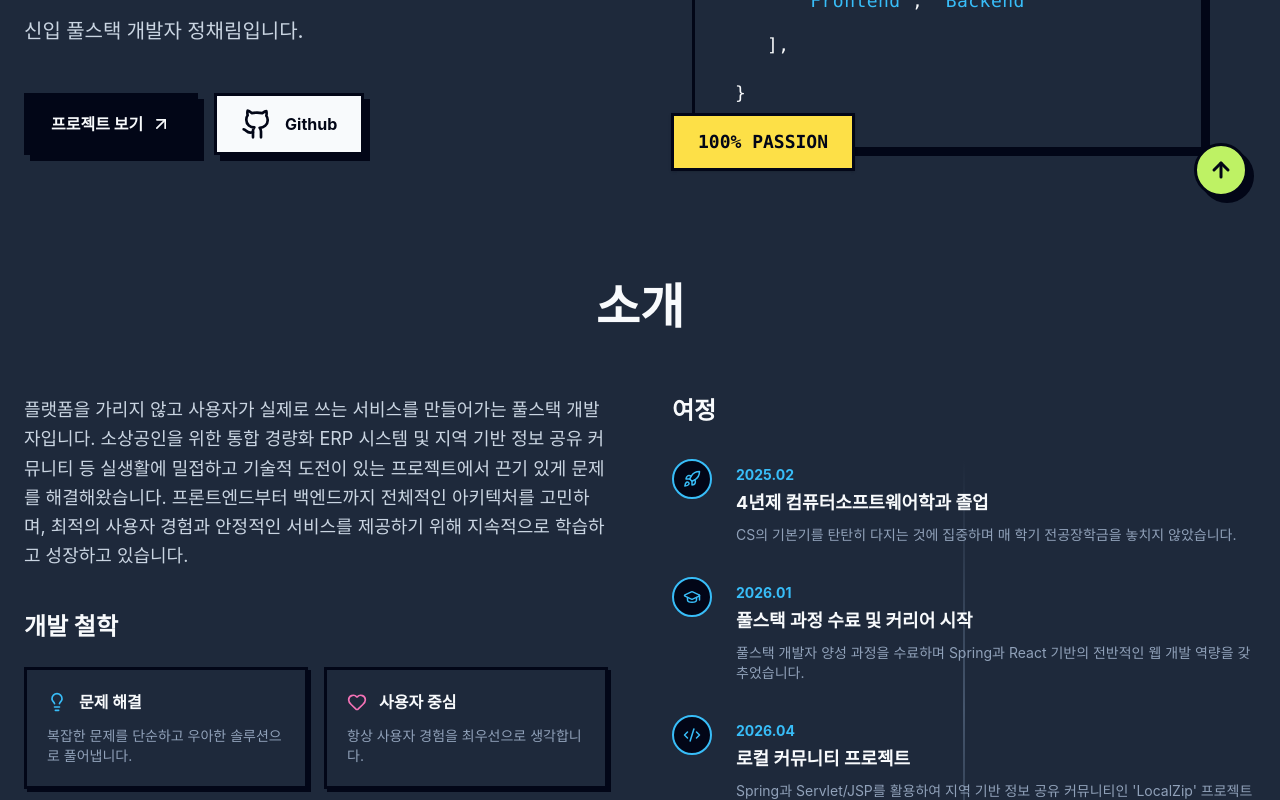
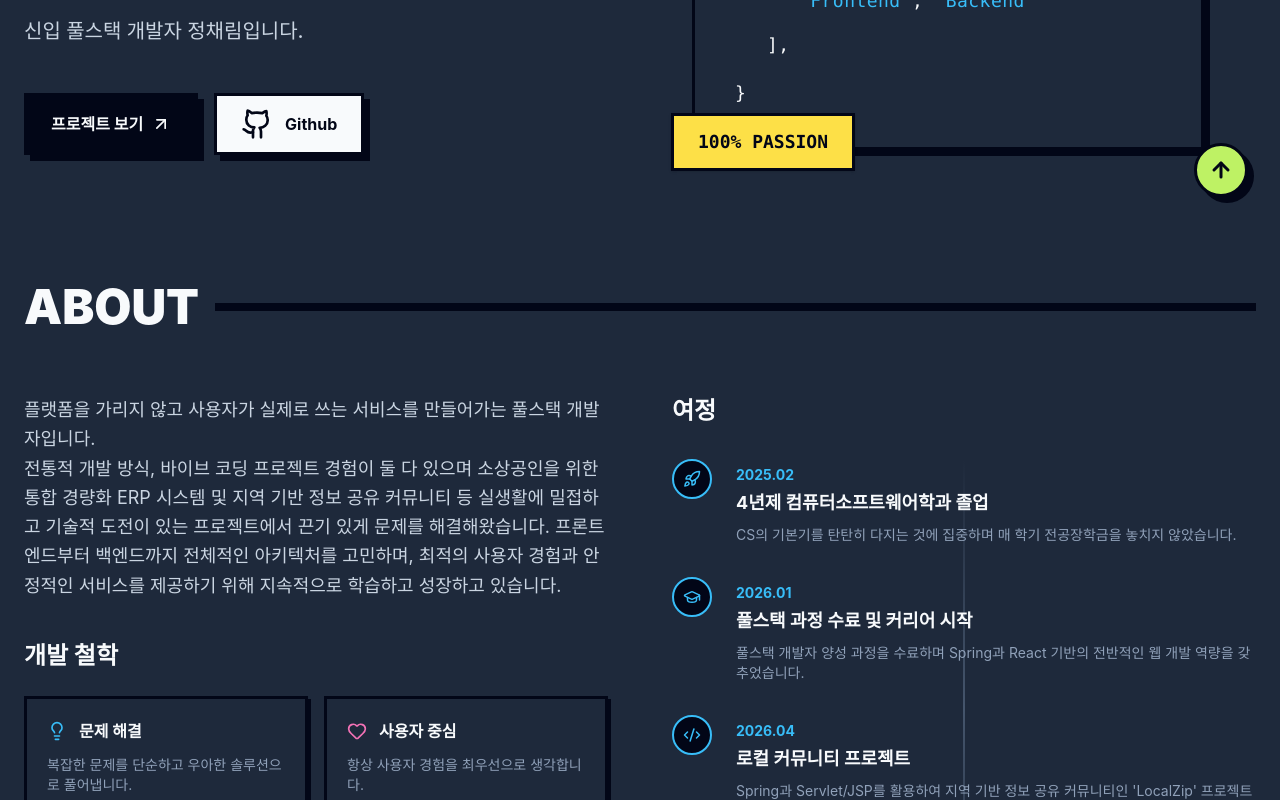
Before and after one commit to ralllllo/JCRPortfolio, a React (Vite) app: page / in a window 1280 px wide. Shown: the part 571-1371 px from the top of the page. Built offline with nearby package versions, Linux system fonts and the light colour scheme.

Commit message:
Scroll update & About Update

```diff
--- a/src/App.jsx
+++ b/src/App.jsx
@@ -13,7 +13,7 @@ function App() {
           </Link>
 
           <nav className="hidden md:flex gap-8 font-bold text-[#f8fafc]">
-            <a href="#top" onClick={(e) => { e.preventDefault(); window.scrollTo({ top: 0, behavior: 'smooth' }); }} className="hover:bg-[#bef264] hover:text-[#020617] px-2 transition-colors cursor-pointer">ABOUT</a>
+            <a href="#about" className="hover:bg-[#bef264] hover:text-[#020617] px-2 transition-colors">ABOUT</a>
             <a href="#skills" className="hover:bg-[#38bdf8] hover:text-[#020617] px-2 transition-colors">SKILLS</a>
             <a href="#projects" className="hover:bg-[#f472b6] hover:text-[#020617] px-2 transition-colors">PROJECTS</a>
           </nav>
--- a/src/features/portfolio/PortfolioPage.jsx
+++ b/src/features/portfolio/PortfolioPage.jsx
@@ -78,7 +78,7 @@ const PortfolioPage = () => {
       <ResumeSection />
 
       {/* Skills Section */}
-      <section id="skills" className="w-full">
+      <section id="skills" className="scroll-mt-28 w-full">
          <div className="flex items-center gap-4 mb-12">
            <h2 className="text-4xl md:text-5xl font-black uppercase text-[#f8fafc]">Skills</h2>
            <div className="h-2 flex-1 bg-[#020617]"></div>
@@ -124,7 +124,7 @@ const PortfolioPage = () => {
       </section>
 
       {/* Projects Section */}
-      <section id="projects" className="w-full">
+      <section id="projects" className="scroll-mt-28 w-full">
          <div className="flex items-center gap-4 mb-12">
            <h2 className="text-4xl md:text-5xl font-black uppercase text-[#f8fafc]">Projects</h2>
            <div className="h-2 flex-1 bg-[#020617]"></div>
--- a/src/features/portfolio/components/ResumeSection.jsx
+++ b/src/features/portfolio/components/ResumeSection.jsx
@@ -2,17 +2,23 @@ import { Lightbulb, Heart, Zap, Award, GraduationCap, Code2, Box, Briefcase, Lap
 
 const ResumeSection = () => {
   return (
-    <section id="resume" className="w-full flex flex-col items-center">
+    <section id="about" className="scroll-mt-28 w-full flex flex-col items-center">
       {/* Title Area */}
-      <div className="text-center mb-12 w-full">
-        <h2 className="text-3xl md:text-5xl font-black mb-4 text-[#f8fafc]">소개</h2>
+      <div className="w-full mb-12">
+        <div className="flex items-center gap-4 mb-4">
+          <h2 className="text-4xl md:text-5xl font-black text-[#f8fafc]">ABOUT</h2>
+          <div className="h-2 flex-1 bg-[#020617]"></div>
+        </div>
       </div>
 
       <div className="grid grid-cols-1 lg:grid-cols-2 gap-16 w-full">
         {/* Left Column : Description & Philosophy */}
         <div className="flex flex-col gap-10">
           <p className="text-slate-300 leading-relaxed text-base md:text-lg">
-            플랫폼을 가리지 않고 사용자가 실제로 쓰는 서비스를 만들어가는 풀스택 개발자입니다. 소상공인을 위한 통합 경량화 ERP 시스템 및 지역 기반 정보 공유 커뮤니티 등 실생활에 밀접하고 기술적 도전이 있는 프로젝트에서 끈기 있게 문제를 해결해왔습니다. 프론트엔드부터 백엔드까지 전체적인 아키텍처를 고민하며, 최적의 사용자 경험과 안정적인 서비스를 제공하기 위해 지속적으로 학습하고 성장하고 있습니다.
+            플랫폼을 가리지 않고 사용자가 실제로 쓰는 서비스를 만들어가는 풀스택 개발자입니다.<br/>
+            전통적 개발 방식, 바이브 코딩 프로젝트 경험이 둘 다 있으며
+             소상공인을 위한 통합 경량화 ERP 시스템 및 지역 기반 정보 공유 커뮤니티 등 실생활에 밀접하고 기술적 도전이 있는 프로젝트에서 끈기 있게 문제를 해결해왔습니다.
+              프론트엔드부터 백엔드까지 전체적인 아키텍처를 고민하며, 최적의 사용자 경험과 안정적인 서비스를 제공하기 위해 지속적으로 학습하고 성장하고 있습니다.
           </p>
 
           <div>
```
